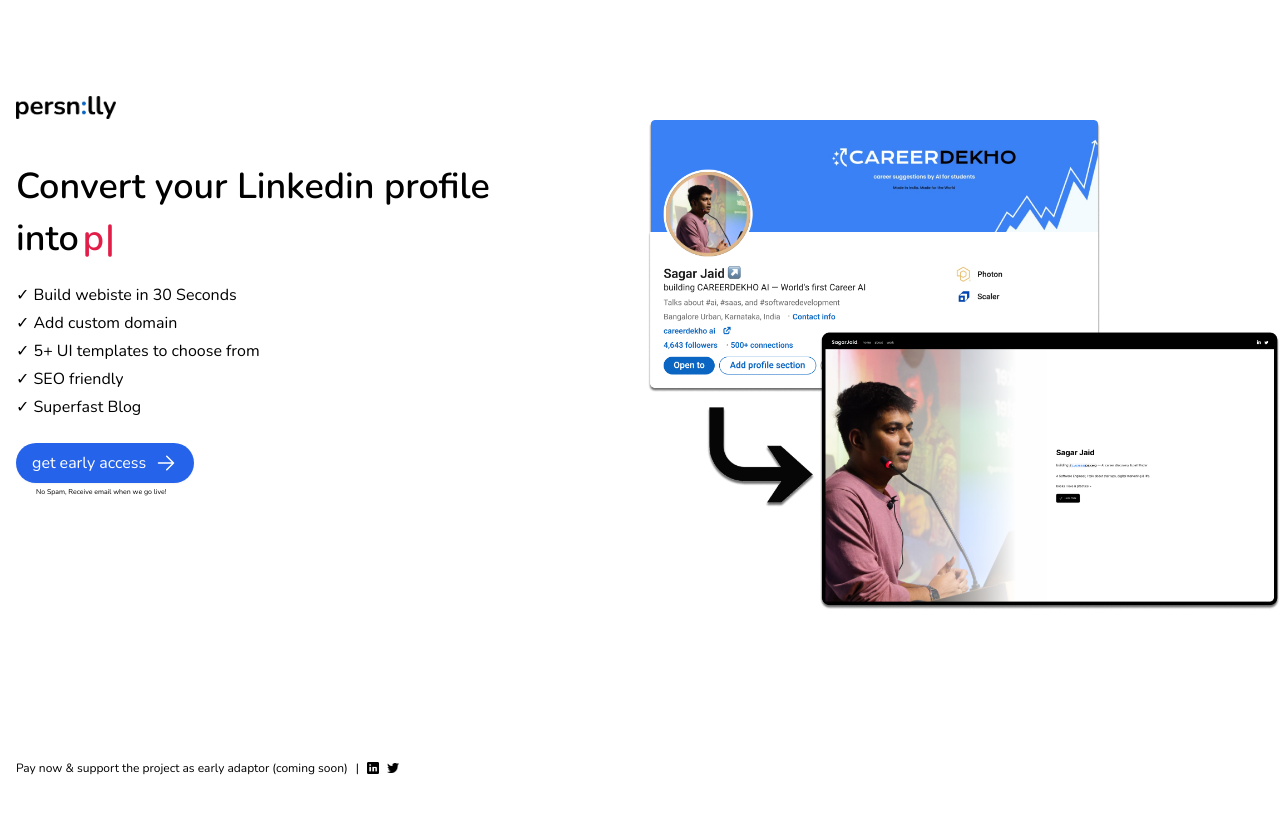
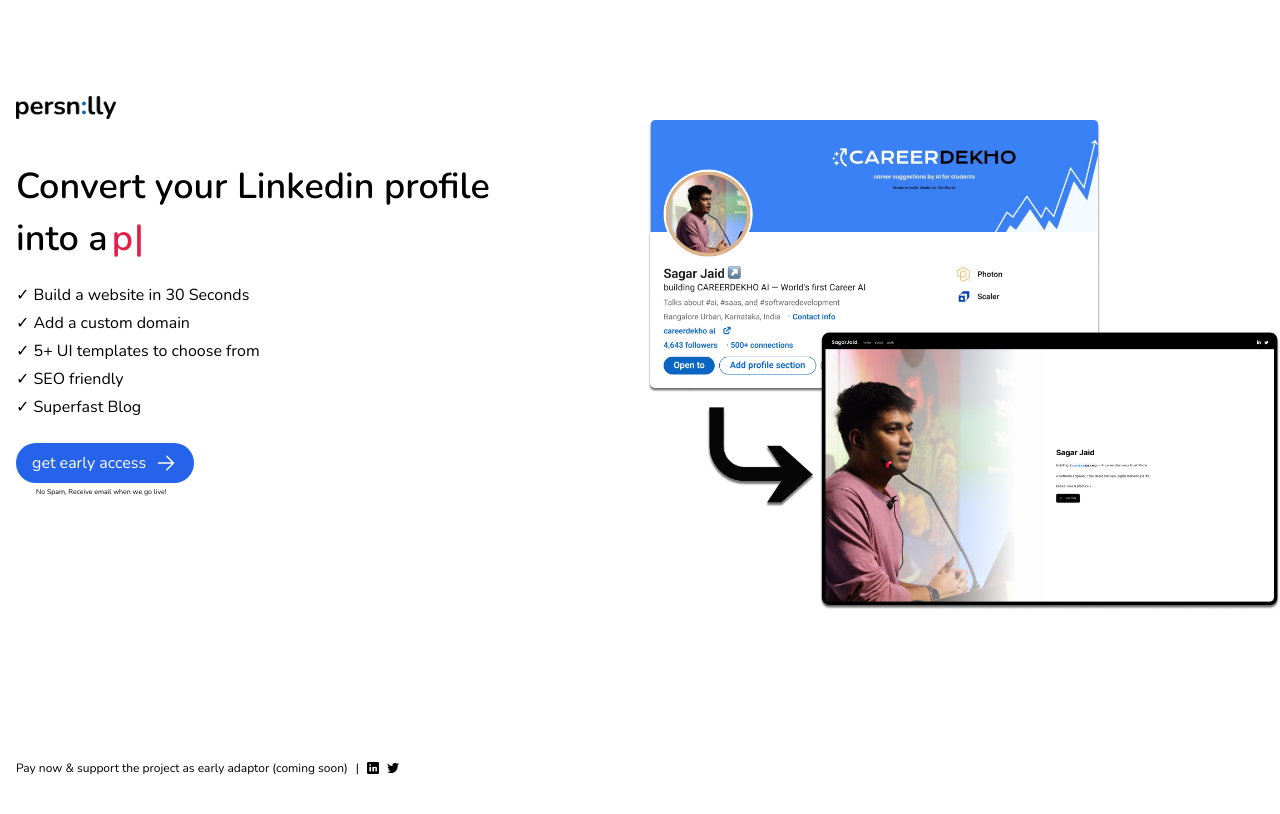
Before and after one commit to sagarjaid/persnlly, a Next.js app: page / in a window 1280 px wide. Shown: the top 814 px of the page. Built offline with nearby package versions, Linux system fonts and the light colour scheme.

Commit message:
base setup 4

```diff
--- a/pages/index.js
+++ b/pages/index.js
@@ -23,7 +23,7 @@
             <div className="line flex flex-col text-base font-semibold xs:text-2xl sdm:text-2xl sm:gap-3 md:text-3xl mdx:text-4xl ">
               <span>Convert your Linkedin profile</span>
               <div className='flex gap-1'>
-                <span>into</span>
+                <span>into a</span>
                 <span className="text-rose-600">
                   <Typewriter
                     options={{
@@ -40,8 +40,8 @@
 
             </div>
             <div className=" flex flex-col gap-1 text-xs sm:text-base">
-              <p>✓ Build webiste in 30 Seconds</p>
-              <p>✓ Add custom domain</p>
+              <p>✓ Build a website in 30 Seconds</p>
+              <p>✓ Add a custom domain</p>
               <p>✓ 5+ UI templates to choose from</p>
               <p>✓ SEO friendly</p>
               <p>✓ Superfast Blog</p>
```
